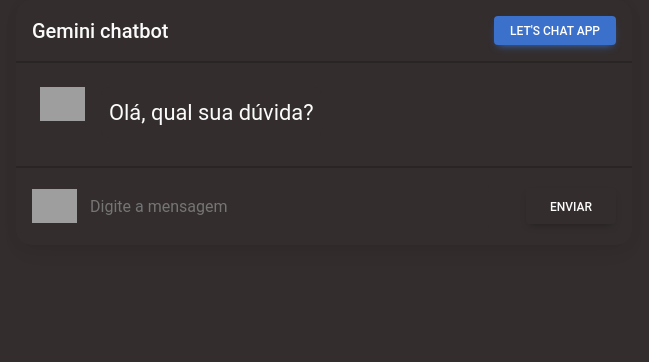
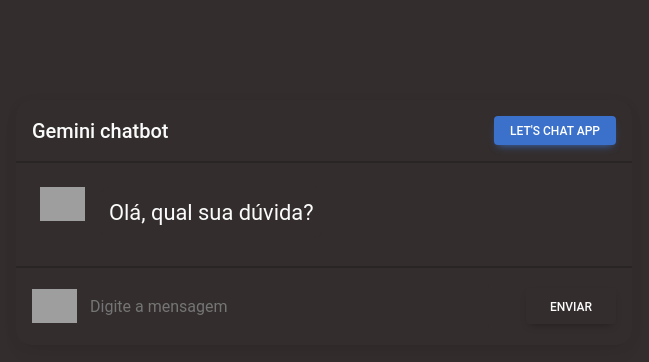
Before and after one commit to zinfex/Gemini-IA-chatbot, a React (Vite) app in the folder client/: page / in a window 1280 px wide. Shown: the top 362 px of the page, without its empty margins (316-965 px from the left). Built offline with nearby package versions, Linux system fonts and the light colour scheme; grey boxes are pictures that could not be loaded.

Commit message:
Tela de carregamento da IA

```diff
--- a/client/src/App.css
+++ b/client/src/App.css
@@ -3,9 +3,9 @@
     background-color: #332D2D;
     justify-content: center;
     align-items: center;
-    height: 100vh;
     width: 100%;
     font-size: 25px;
+    margin-top: 100px;
 }
 
 .card {
--- a/client/src/App.jsx
+++ b/client/src/App.jsx
@@ -33,6 +33,7 @@
     // setPergunta('O que é vscode?')
 
     try {
+      setResposaIA('...')
       await axios.post('http://localhost:3001/gemini', {
         texto: values.texto
       }).then((response) => {
```
